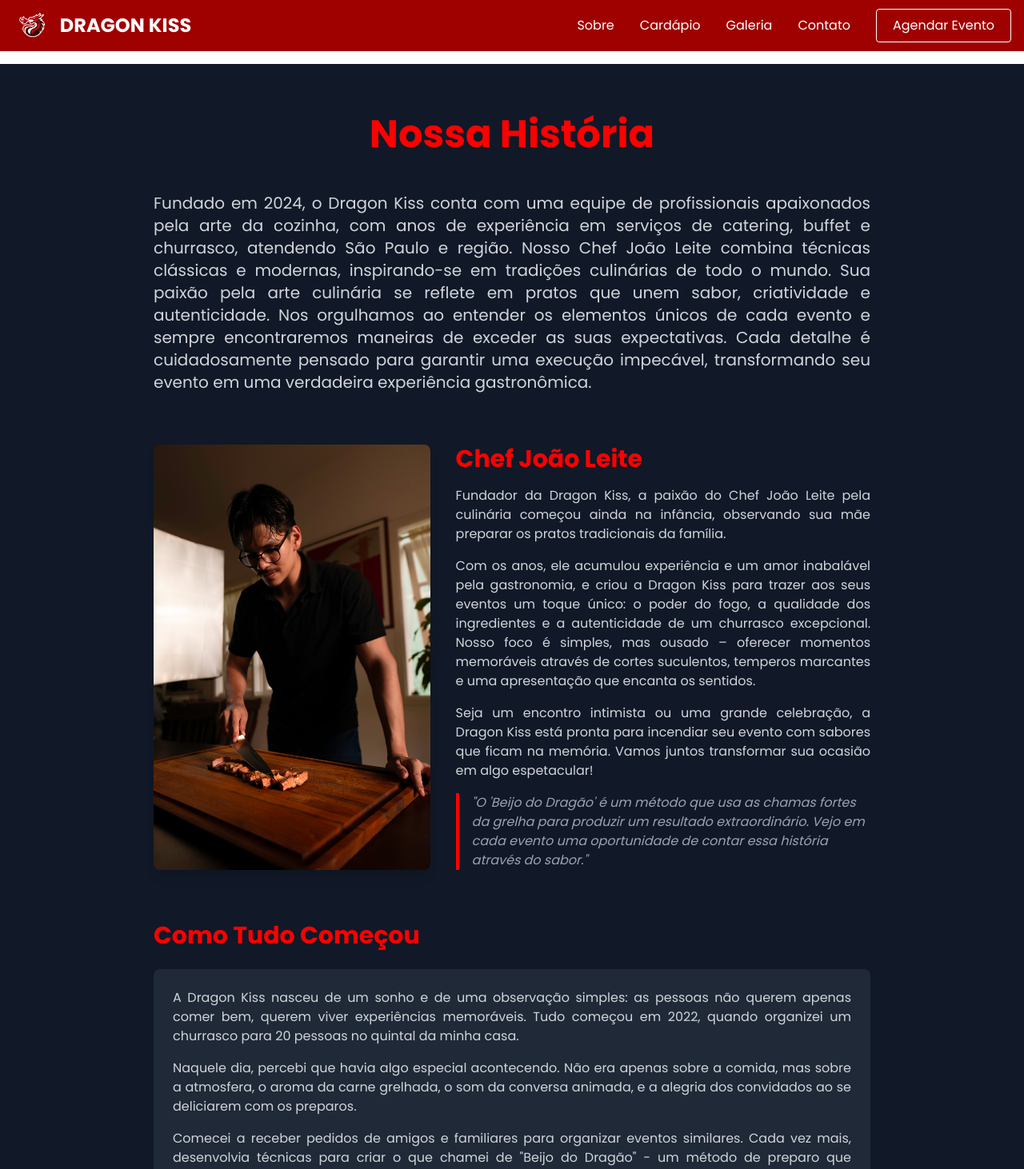
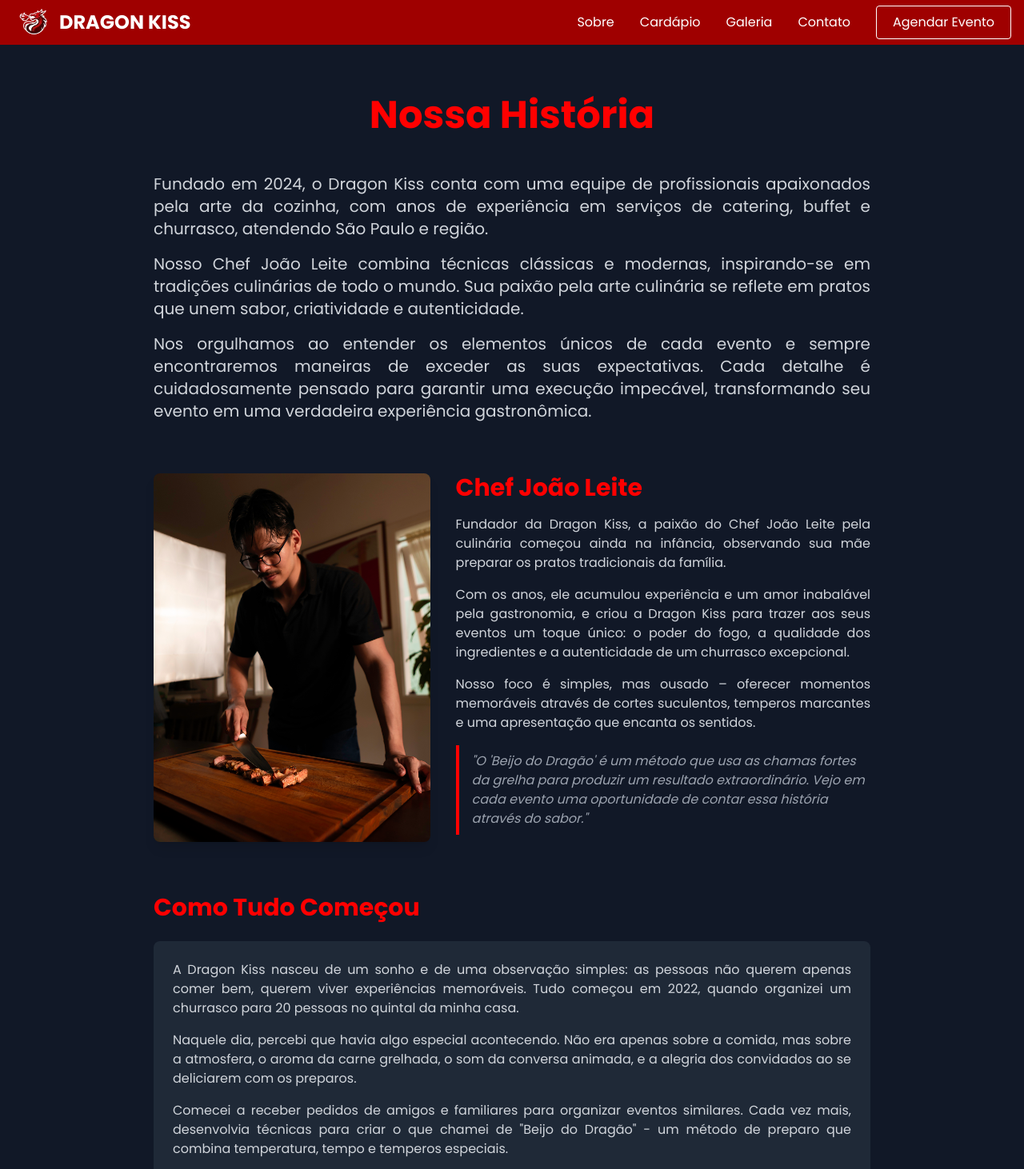
Before and after one commit to VZeferino/leite, a Next.js app: page /historia in a window 1280 px wide. Shown: the top 1462 px of the page at 80% size. Built offline with nearby package versions, Linux system fonts and the light colour scheme.

Commit message:
feat: mudancas

```diff
--- a/src/app/globals.css
+++ b/src/app/globals.css
@@ -24,7 +24,7 @@ body {
 
 @layer components {
   .container {
-    @apply mx-auto px-4 max-w-7xl;
+    @apply mx-auto px-4 sm:px-6 lg:px-8 max-w-7xl w-full;
   }
 
   .btn {
--- a/src/app/historia/page.tsx
+++ b/src/app/historia/page.tsx
@@ -7,25 +7,41 @@ export default function HistoriaPage() {
   return (
     <main>
       <Navbar />
-      <div className="pt-20"></div> {/* Espaço para o navbar fixo */}
 
-      <section className="py-16 bg-gray-900">
+      <section className="py-8 md:py-16 bg-gray-900">
         <div className="container mx-auto px-4">
-          <div className="text-center mb-16" data-aos="fade-up">
-            <h1 className="text-4xl md:text-5xl font-bold text-center mb-12 text-[#ff0000]">
+          <div className="text-center mb-8 md:mb-16" data-aos="fade-up">
+            <h1 className="text-3xl md:text-5xl font-bold text-center mb-6 md:mb-12 text-[#ff0000]">
               Nossa História
             </h1>
-            <p className="text-xl text-gray-300 max-w-4xl mx-auto mb-8 text-justify">
-            Fundado em 2024, o Dragon Kiss conta com uma equipe de profissionais apaixonados pela arte da cozinha, com anos de experiência em serviços de catering, buffet e churrasco, atendendo São Paulo e região. Nosso Chef João Leite combina técnicas clássicas e modernas, inspirando-se em tradições culinárias de todo o mundo. Sua paixão pela arte culinária se reflete em pratos que unem sabor, criatividade e autenticidade. Nos orgulhamos ao entender os elementos únicos de cada evento e sempre encontraremos maneiras de exceder as suas expectativas. Cada detalhe é cuidadosamente pensado para garantir uma execução impecável, transformando seu evento em uma verdadeira experiência gastronômica.
+
+            {/* Versão mobile do texto */}
+            <div className="md:hidden text-lg text-gray-300 max-w-4xl mx-auto space-y-4">
+              <p className="text-justify">
+                O Dragon Kiss nasceu em 2024, trazendo a São Paulo uma nova experiência em churrasco. Sob o comando do Chef João Leite, combinamos técnicas clássicas e modernas para criar momentos únicos em cada evento.
               </p>
+            </div>
+
+            {/* Versão desktop do texto */}
+            <div className="hidden md:block text-xl text-gray-300 max-w-4xl mx-auto space-y-4">
+              <p className="text-justify">
+                Fundado em 2024, o Dragon Kiss conta com uma equipe de profissionais apaixonados pela arte da cozinha, com anos de experiência em serviços de catering, buffet e churrasco, atendendo São Paulo e região.
+              </p>
+              <p className="text-justify">
+                Nosso Chef João Leite combina técnicas clássicas e modernas, inspirando-se em tradições culinárias de todo o mundo. Sua paixão pela arte culinária se reflete em pratos que unem sabor, criatividade e autenticidade.
+              </p>
+              <p className="text-justify">
+                Nos orgulhamos ao entender os elementos únicos de cada evento e sempre encontraremos maneiras de exceder as suas expectativas. Cada detalhe é cuidadosamente pensado para garantir uma execução impecável, transformando seu evento em uma verdadeira experiência gastronômica.
+              </p>
+            </div>
           </div>
 
           <div className="max-w-4xl mx-auto">
             {/* Biografia do Chef */}
-            <div className="mb-16" data-aos="fade-up">
+            <div className="mb-12 md:mb-16" data-aos="fade-up">
               <div className="flex flex-col md:flex-row gap-8">
                 <div className="w-full md:w-2/5 flex justify-center">
-                  <div className="relative aspect-[3/4] w-full max-w-md rounded-lg overflow-hidden shadow-lg">
+                  <div className="relative aspect-[3/4] w-full max-w-sm rounded-lg overflow-hidden shadow-lg">
                     <Image
                       src={getPath('/me.png')}
                       alt="Chef João Leite"
@@ -35,36 +51,62 @@ export default function HistoriaPage() {
                     />
                   </div>
                 </div>
-                <div className="w-full md:w-3/5">
-                  <h2 className="text-2xl md:text-3xl font-bold mb-4 text-[#ff0000]">Chef João Leite</h2>
-                  <p className="text-gray-300 mb-4 text-justify">
+                <div className="w-full md:w-3/5 space-y-4">
+                  <h2 className="text-2xl md:text-3xl font-bold text-[#ff0000]">Chef João Leite</h2>
+
+                  {/* Versão mobile da bio */}
+                  <div className="md:hidden">
+                    <p className="text-gray-300 text-justify">
+                      Fundador da Dragon Kiss, João Leite traz sua paixão pela culinária para criar experiências únicas através do "Beijo do Dragão" - um método especial que combina fogo, tempero e técnica.
+                    </p>
+                    <blockquote className="border-l-4 border-[#ff0000] pl-4 italic text-gray-400 py-2 mt-4">
+                      "O 'Beijo do Dragão' é um método que usa as chamas fortes da grelha para produzir um resultado extraordinário."
+                    </blockquote>
+                  </div>
+
+                  {/* Versão desktop da bio */}
+                  <div className="hidden md:block space-y-4">
+                    <p className="text-gray-300 text-justify">
                       Fundador da Dragon Kiss, a paixão do Chef João Leite pela culinária começou ainda na infância, observando sua mãe preparar os pratos tradicionais da família.
                     </p>
-                  <p className="text-gray-300 mb-4 text-justify">
-                    Com os anos, ele acumulou experiência e um amor inabalável pela gastronomia, e criou a Dragon Kiss para trazer aos seus eventos um toque único: o poder do fogo, a qualidade dos ingredientes e a autenticidade de um churrasco excepcional. Nosso foco é simples, mas ousado – oferecer momentos memoráveis através de cortes suculentos, temperos marcantes e uma apresentação que encanta os sentidos.
+                    <p className="text-gray-300 text-justify">
+                      Com os anos, ele acumulou experiência e um amor inabalável pela gastronomia, e criou a Dragon Kiss para trazer aos seus eventos um toque único: o poder do fogo, a qualidade dos ingredientes e a autenticidade de um churrasco excepcional.
                     </p>
-                  <p className="text-gray-300 mb-4 text-justify">
-                    Seja um encontro intimista ou uma grande celebração, a Dragon Kiss está pronta para incendiar seu evento com sabores que ficam na memória. Vamos juntos transformar sua ocasião em algo espetacular!
+                    <p className="text-gray-300 text-justify">
+                      Nosso foco é simples, mas ousado – oferecer momentos memoráveis através de cortes suculentos, temperos marcantes e uma apresentação que encanta os sentidos.
                     </p>
-                  <blockquote className="border-l-4 border-[#ff0000] pl-4 italic text-gray-400">
+                    <blockquote className="border-l-4 border-[#ff0000] pl-4 italic text-gray-400 py-2">
                       "O 'Beijo do Dragão' é um método que usa as chamas fortes da grelha para produzir um resultado extraordinário. Vejo em cada evento uma oportunidade de contar essa história através do sabor."
                     </blockquote>
                   </div>
                 </div>
               </div>
+            </div>
 
             {/* Como tudo começou */}
-            <div className="mb-16" data-aos="fade-up">
+            <div className="mb-8 md:mb-16" data-aos="fade-up">
               <h2 className="text-2xl md:text-3xl font-bold mb-6 text-[#ff0000]">Como Tudo Começou</h2>
-              <div className="bg-gray-800 p-6 rounded-lg">
-                <p className="text-gray-300 mb-4 text-justify">
+
+              {/* Versão mobile */}
+              <div className="md:hidden bg-gray-800 p-6 rounded-lg space-y-4">
+                <p className="text-gray-300 text-justify">
+                  Tudo começou em 2022, com um churrasco especial para amigos. O que era uma paixão se transformou em missão: criar experiências gastronômicas memoráveis através do nosso método único, o "Beijo do Dragão".
+                </p>
+                <p className="text-gray-300 text-justify">
+                  Em 2024, essa paixão virou negócio, e desde então servimos centenas de pessoas, mantendo sempre o mesmo padrão de qualidade que nos tornou conhecidos.
+                </p>
+              </div>
+
+              {/* Versão desktop */}
+              <div className="hidden md:block bg-gray-800 p-6 rounded-lg space-y-4">
+                <p className="text-gray-300 text-justify">
                   A Dragon Kiss nasceu de um sonho e de uma observação simples: as pessoas não querem apenas comer bem, querem viver experiências memoráveis. Tudo começou em 2022, quando organizei um churrasco para 20 pessoas no quintal da minha casa.
                 </p>
-                <p className="text-gray-300 mb-4 text-justify">
+                <p className="text-gray-300 text-justify">
                   Naquele dia, percebi que havia algo especial acontecendo. Não era apenas sobre a comida, mas sobre a atmosfera, o aroma da carne grelhada, o som da conversa animada, e a alegria dos convidados ao se deliciarem com os preparos.
                 </p>
-                <p className="text-gray-300 mb-4 text-justify">
-                  Comecei a receber pedidos de amigos e familiares para organizar eventos similares. Cada vez mais, desenvolvia técnicas para criar o que chamei de "Beijo do Dragão" - um método de preparo que combina temperatura, tempo e temperos especiais para criar preparos com sabor e textura incomparáveis. Esse nome reflete nossa visão: trazer o poder do fogo e a intensidade dos sabores a cada evento. Assim, o que começou como uma centelha de inspiração se tornou uma empresa apaixonada por fazer do churrasco não apenas uma refeição, mas uma celebração inesquecível.
+                <p className="text-gray-300 text-justify">
+                  Comecei a receber pedidos de amigos e familiares para organizar eventos similares. Cada vez mais, desenvolvia técnicas para criar o que chamei de "Beijo do Dragão" - um método de preparo que combina temperatura, tempo e temperos especiais.
                 </p>
                 <p className="text-gray-300 text-justify">
                   Em 2024, decidi transformar essa paixão em um negócio. A Dragon Kiss nasceu oficialmente, e desde então, temos servido centenas de pessoas em eventos de todos os tamanhos, sempre mantendo a mesma qualidade e atenção aos detalhes que nos tornou conhecidos.
--- a/src/components/Navbar.tsx
+++ b/src/components/Navbar.tsx
@@ -12,18 +12,20 @@ const Navbar = () => {
   const isHomePage = pathname === '/';
 
   return (
-    <nav className="fixed top-0 left-0 right-0 bg-[#9f0000] text-white z-50">
-      <div className="container flex justify-between items-center py-2">
-        <Link href="/" className="font-bold flex items-center gap-3">
-          <Image
-            src={getPath('/logo.avif')}
-            alt="Dragon Kiss Logo"
-            width={50}
-            height={50}
-            className="max-h-12 w-auto"
-            priority
-          />
-          <span className="text-xl md:text-2xl font-bold">DRAGON KISS</span>
+    <nav className="bg-[#9f0000] text-white z-50">
+      <div className="px-4 flex items-center justify-between h-14">
+        <Link href="/" className="flex items-center">
+          <div className="flex items-center">
+            <Image
+              src={getPath('/logo.avif')}
+              alt="Dragon Kiss Logo"
+              width={32}
+              height={32}
+              className="w-8 h-8 md:w-[50px] md:h-[50px]"
+              priority
+            />
+            <span className="ml-2 text-sm md:text-2xl font-bold whitespace-nowrap">DRAGON KISS</span>
+          </div>
         </Link>
 
         {/* Menu para desktop */}
@@ -49,8 +51,9 @@ const Navbar = () => {
 
         {/* Botão menu mobile */}
         <button
-          className="md:hidden text-white"
+          className="flex md:hidden items-center justify-center w-8 h-8 flex-shrink-0"
           onClick={() => setIsMenuOpen(!isMenuOpen)}
+          aria-label="Menu"
         >
           {isMenuOpen ? (
             <svg xmlns="http://www.w3.org/2000/svg" fill="none" viewBox="0 0 24 24" stroke="currentColor" className="w-6 h-6">
@@ -66,39 +69,39 @@ const Navbar = () => {
 
       {/* Menu mobile */}
       {isMenuOpen && (
-        <div className="md:hidden bg-[#9f0000] pb-4">
-          <div className="container flex flex-col gap-4">
+        <div className="md:hidden bg-[#9f0000] border-t border-[#ff0000]">
+          <div className="flex flex-col py-2">
             <Link
               href={isHomePage ? "#sobre" : "/#sobre"}
-              className="hover:text-gray-200 transition-colors"
+              className="px-4 py-2 hover:bg-[#8f0000] transition-colors"
               onClick={() => setIsMenuOpen(false)}
             >
               Sobre
             </Link>
             <Link
               href={isHomePage ? "#menu" : "/#menu"}
-              className="hover:text-gray-200 transition-colors"
+              className="px-4 py-2 hover:bg-[#8f0000] transition-colors"
               onClick={() => setIsMenuOpen(false)}
             >
               Cardápio
             </Link>
             <Link
               href="/galeria"
-              className="hover:text-gray-200 transition-colors"
+              className="px-4 py-2 hover:bg-[#8f0000] transition-colors"
               onClick={() => setIsMenuOpen(false)}
             >
               Galeria
             </Link>
             <Link
               href={isHomePage ? "#contato" : "/#contato"}
-              className="hover:text-gray-200 transition-colors"
+              className="px-4 py-2 hover:bg-[#8f0000] transition-colors"
               onClick={() => setIsMenuOpen(false)}
             >
               Contato
             </Link>
             <Link
               href={isHomePage ? "#contato" : "/#contato"}
-              className="px-5 py-2 border border-white rounded text-center hover:bg-white hover:text-[#9f0000] transition-colors"
+              className="mx-4 my-2 px-4 py-2 border border-white rounded text-center hover:bg-white hover:text-[#9f0000] transition-colors"
               onClick={() => setIsMenuOpen(false)}
             >
               Agendar Evento
```
Also changed, not shown: src/components/Contact.tsx (+12 -5 lines), src/components/MenuFull.tsx (+124 -44 lines). Lines whose indentation alone changed are shown as unchanged.
